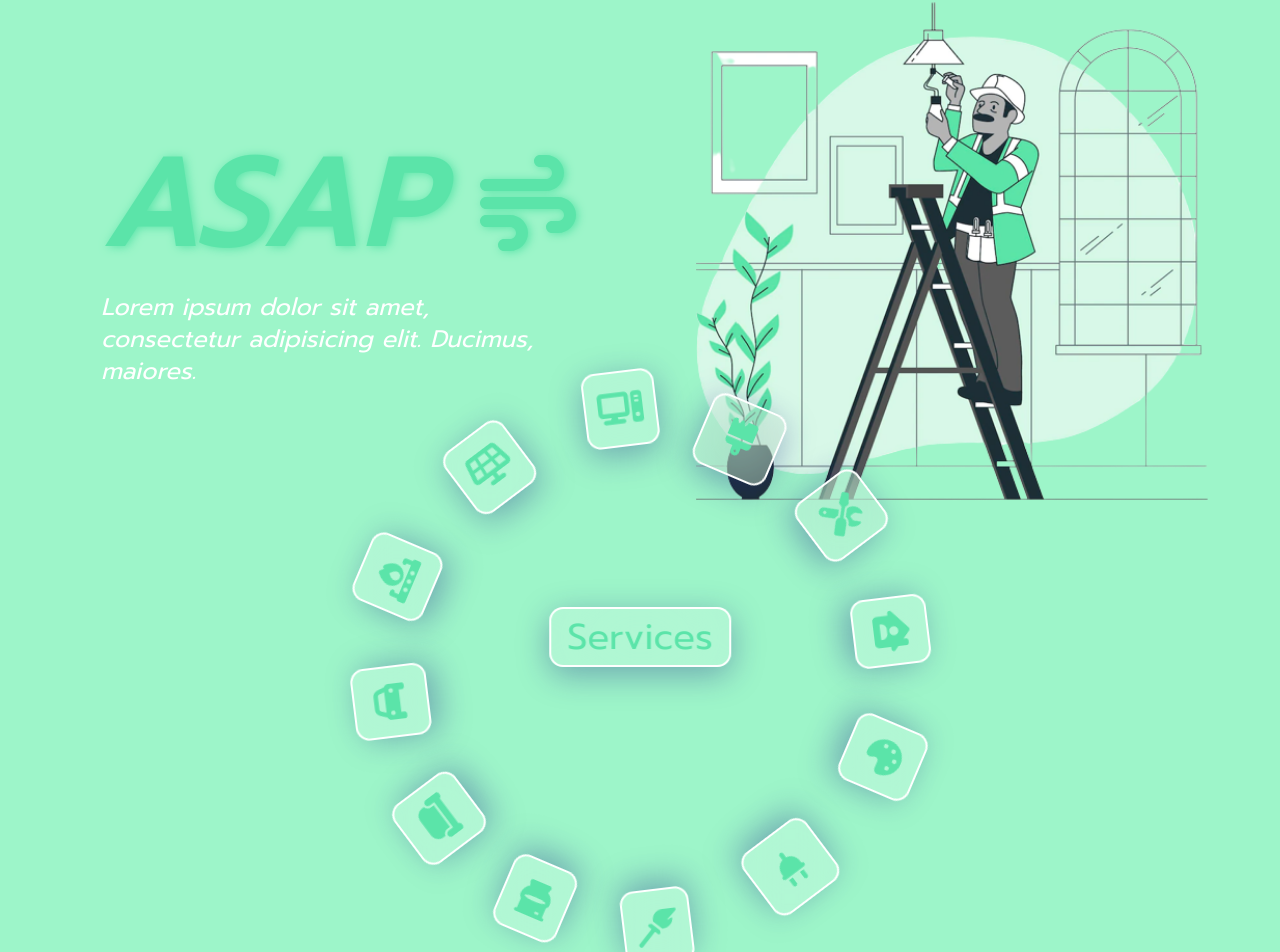
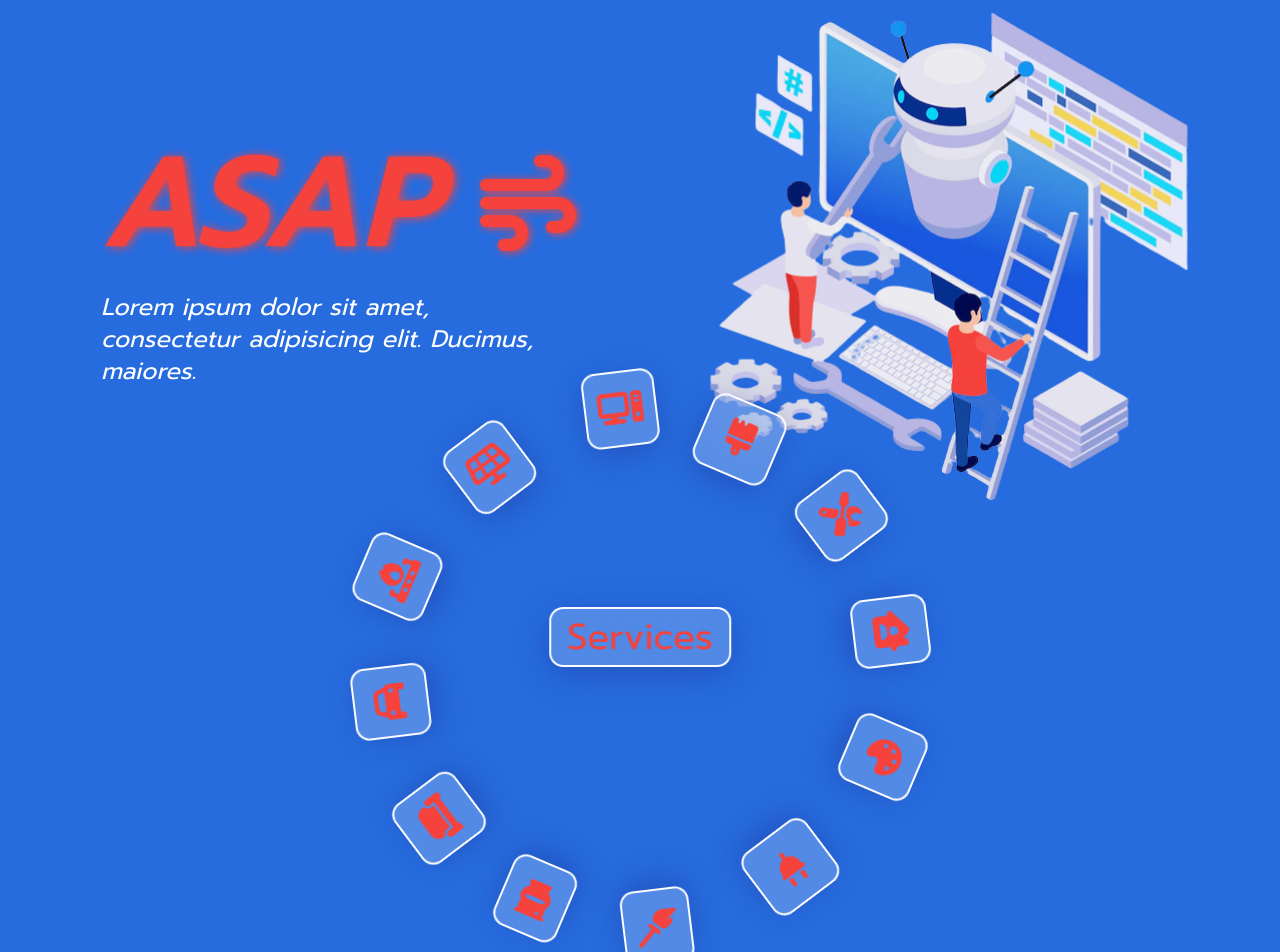
Before and after one commit to RoshanRv/ASAP, a React (Create React App) app: page / in a window 1280 px wide. Shown: the part 133-1085 px from the top of the page. Built offline with nearby package versions, Linux system fonts and the light colour scheme; a web font is replaced by a local one.

Commit message:
added home hero animation

```diff
--- a/src/Components/Home/Home.jsx
+++ b/src/Components/Home/Home.jsx
@@ -21,10 +21,15 @@ const Home = () => {
 
   const serviceAssets = [
     {
-        bg:0,
-        bgColor:'#5be4a9',
-        color:'#9df5c9',
-    },
+      bg:8,
+      bgColor:'#f5423c',
+      color:'#266cdf',
+  },
+    {
+      bg:4,
+      bgColor:'#fb9847',
+      color:'#8db4f4',
+  },
     {
         bg:1,
         bgColor:'#e15a44',
@@ -40,11 +45,7 @@ const Home = () => {
         bgColor:'#509bef',
         color:'#dfe3ff',
     },
-    {
-        bg:4,
-        bgColor:'#fb9847',
-        color:'#8db4f4',
-    },
+
     {
         bg:5,
         bgColor:'#fb9847',
@@ -56,15 +57,17 @@ const Home = () => {
         color:'#e8a0df',
     },
     {
+      bg:0,
+      bgColor:'#5be4a9',
+      color:'#9df5c9',
+  },
+    {
         bg:7,
         bgColor:'#f88c51',
         color:'#ffdab4',
     },
-    {
-        bg:8,
-        bgColor:'#f5423c',
-        color:'#266cdf',
-    }
+
+
   ]
 
     useEffect(()=>{
--- a/src/Components/Home/HomeHero.jsx
+++ b/src/Components/Home/HomeHero.jsx
@@ -56,14 +56,14 @@ const HomeHero = ({serviceAssets,serviceAssetsIndex}) => {
     {/* <span class="before:block before:absolute before:-inset-1 before:-skew-y-2 before:bg-red-400 relative inline-block">
         <span class="relative text-white text-8xl ">ASAP !!!</span>
     </span> */}
-    <div className=" h-full pt-32  -z-50">
+    <div className="animate h-full pt-32  -z-50">
         <div className=" min-h-[70vh] relative rounded-xl flex  items-center">
 
             <div className='w-1/2 h-full text-left align-middle'>
                 <div className="w-mx w-3/4 mx-auto">
                     <div className="flex text-sha items-center gap-x-10 text-9xl  font-bold transition-all duration-[500ms] " style={{color:serviceAssets[serviceAssetsIndex].bgColor}} >
                         <h1 className="" ><em>ASAP</em></h1>
-                        <FontAwesomeIcon  icon={faWind} className='text-8xl' style={{filter:'drop-shadow(2px 1px 4px)'}}/>
+                        <FontAwesomeIcon  icon={faWind} className='text-8xl icon-sha' />
                     </div>
                     <p className='my-6 text-2xl transition-all duration-[500ms] text-white'  ><em>Lorem ipsum dolor sit amet, consectetur adipisicing elit. Ducimus, maiores.</em></p>
 
@@ -71,7 +71,7 @@ const HomeHero = ({serviceAssets,serviceAssetsIndex}) => {
 
 
             </div>
-            <div className='w-1/2 absolute top-0 right-1/2 translate-x-1/2 h-max self-end text-center  flex justify-center flex-col items-center'>
+            <div className='w-1/2 absolute top-0  right-1/2 translate-x-1/2 h-max self-end text-center  flex justify-center flex-col items-center'>
                 {serviceAssets.map((data,i)=>(
                     // <div className='w-max mx-auto text-center'>
                         <img src={serviceList[data.bg]} alt="" className={`h-[32rem]  mx-auto absolute top-0 right-0 translate-x-1/2 transition-all duration-[500ms] ${serviceAssetsIndex==i?' opacity-100':'opacity-0'} `} />
@@ -87,23 +87,23 @@ const HomeHero = ({serviceAssets,serviceAssetsIndex}) => {
         {/*    Hero Spinner */}
         <div className="absolute top-full left-1/2 -z-0 -translate-x-1/2 -translate-y-1/2">
 
-            <div className="relative rounded-full text-4xl  h-[40rem] w-[40rem] bg-gray-00  flex gap- flex-wrap transition-all duration-[500ms]" style={{color:serviceAssets[serviceAssetsIndex].bgColor}} >
+            <div className="relative rounded-full text-4xl animate-zoom h-[40rem] w-[40rem] bg-gray-00  flex gap- flex-wrap transition-all duration-[500ms]" style={{color:serviceAssets[serviceAssetsIndex].bgColor}} >
                 {/*         Services   */}
                 <h1 className=" absolute  top-1/2 glass text-center -translate-y-full  w-max   px-4 py-2 rounded-lg left-1/2 -translate-x-1/2"  >{services}</h1>
                 {/*   */}
                 <div className="w-full h-full rotate ">
-                    <button className='  p-4 spin-hover serv  h-max absolute top-8 left-1/2 -translate-x-1/2  rounded-full glass px-6  ' name='Electrician'  ><FontAwesomeIcon icon={faPlug}  /></button>
-                    <button className='  p-4 spin-hover serv  rotate-[30deg] h-max absolute top-16 right-36  rounded-full glass px-3  ' name='Cleaning'  ><FontAwesomeIcon icon={faBroom}  /></button>
-                    <button className='  p-4 spin-hover serv  rotate-[60deg] h-max absolute top-40 right-16  rounded-full glass px-4  ' name='Plumbing'  ><FontAwesomeIcon icon={faToilet}  /></button>
-                    <button className='  p-4 spin-hover serv  rotate-90 h-max absolute top-1/2 right-8 -translate-y-1/2 rounded-full glass px-3  ' name='Carpenter'  ><FontAwesomeIcon icon={faCouch}  /></button>
-                    <button className='  p-4 spin-hover serv  rotate-[120deg] h-max absolute bottom-40 right-16   rounded-full glass px-4  ' name='Automobile Services'  ><FontAwesomeIcon icon={faCar}  /></button>
-                    <button className='  p-4 spin-hover serv  rotate-[150deg] h-max absolute bottom-16 right-36  rounded-full glass px-3  ' name='Kitchen Remodelling'  ><FontAwesomeIcon icon={faFireBurner}  /></button>
-                    <button className='  p-4 spin-hover serv  rotate-180  h-max absolute bottom-8 left-1/2 -translate-x-1/2   rounded-full glass px-3  ' name='Solar Plant'  ><FontAwesomeIcon icon={faSolarPanel}  /></button>
-                    <button className='  p-4 spin-hover serv  rotate-[210deg] h-max absolute bottom-16 left-36  rounded-full glass px-3  ' name='IT Solutions'  ><FontAwesomeIcon icon={faComputer}  /></button>
-                    <button className='  p-4 spin-hover serv  rotate-[240deg] h-max absolute bottom-40 left-16  rounded-full glass px-6  ' name='Painting'  ><FontAwesomeIcon icon={faBrush}  /></button>
-                    <button className='  p-4 spin-hover serv  rotate-[270deg] h-max absolute top-1/2 left-8 -translate-y-1/2   rounded-full glass px-4  ' name='Computer Services'  ><FontAwesomeIcon icon={faScrewdriverWrench}  /></button>
-                    <button className='  p-4 spin-hover serv  rotate-[300deg] h-max absolute top-40 left-16  rounded-full glass px-3  ' name='Home Application'  ><FontAwesomeIcon icon={faHouseChimneyUser}  /></button>
-                    <button className=' p-4 spin-hover serv  rotate-[330deg] h-max absolute top-16 left-36  rounded-full glass px-4  ' name='Interior '  ><FontAwesomeIcon icon={faPalette}  /></button>
+                    <button className='  p-4 spin-hover serv icon  h-max absolute top-8 left-1/2 -translate-x-1/2  rounded-full glass px-6  ' name='Electrician'  ><FontAwesomeIcon icon={faPlug}  /></button>
+                    <button className='  p-4 spin-hover serv icon  rotate-[30deg] h-max absolute top-16 right-36  rounded-full glass px-3  ' name='Cleaning'  ><FontAwesomeIcon icon={faBroom}  /></button>
+                    <button className='  p-4 spin-hover serv icon  rotate-[60deg] h-max absolute top-40 right-16  rounded-full glass px-4  ' name='Plumbing'  ><FontAwesomeIcon icon={faToilet}  /></button>
+                    <button className='  p-4 spin-hover serv icon  rotate-90 h-max absolute top-1/2 right-8 -translate-y-1/2 rounded-full glass px-3  ' name='Carpenter'  ><FontAwesomeIcon icon={faCouch}  /></button>
+                    <button className='  p-4 spin-hover serv icon  rotate-[120deg] h-max absolute bottom-40 right-16   rounded-full glass px-4  ' name='Automobile Services'  ><FontAwesomeIcon icon={faCar}  /></button>
+                    <button className='  p-4 spin-hover serv icon  rotate-[150deg] h-max absolute bottom-16 right-36  rounded-full glass px-3  ' name='Kitchen Remodelling'  ><FontAwesomeIcon icon={faFireBurner}  /></button>
+                    <button className='  p-4 spin-hover serv icon  rotate-180  h-max absolute bottom-8 left-1/2 -translate-x-1/2   rounded-full glass px-3  ' name='Solar Plant'  ><FontAwesomeIcon icon={faSolarPanel}  /></button>
+                    <button className='  p-4 spin-hover serv icon  rotate-[210deg] h-max absolute bottom-16 left-36  rounded-full glass px-3  ' name='IT Solutions'  ><FontAwesomeIcon icon={faComputer}  /></button>
+                    <button className='  p-4 spin-hover serv icon  rotate-[240deg] h-max absolute bottom-40 left-16  rounded-full glass px-6  ' name='Painting'  ><FontAwesomeIcon icon={faBrush}  /></button>
+                    <button className='  p-4 spin-hover serv icon  rotate-[270deg] h-max absolute top-1/2 left-8 -translate-y-1/2   rounded-full glass px-4  ' name='Computer Servives'  ><FontAwesomeIcon icon={faScrewdriverWrench}  /></button>
+                    <button className='  p-4 spin-hover serv icon  rotate-[300deg] h-max absolute top-40 left-16  rounded-full glass px-3  ' name='Home Application'  ><FontAwesomeIcon icon={faHouseChimneyUser}  /></button>
+                    <button className=' p-4 spin-hover serv icon  rotate-[330deg] h-max absolute top-16 left-36  rounded-full glass px-4  ' name='Interior '  ><FontAwesomeIcon icon={faPalette}  /></button>
                 </div>
 
             </div>
--- a/src/Components/Home/HomeSectionOne.jsx
+++ b/src/Components/Home/HomeSectionOne.jsx
@@ -1,11 +1,14 @@
 import React,{useState}from 'react'
 import Form from './Form'
+import ScrollAnimation from 'react-animate-on-scroll';
 
 export const SectionCard = ({serviceAssets,serviceAssetsIndex,data,setService,setShowForm})=>{
 
 
 
-    return(<div className="glass lg:p-6 flex justify-center items-center transition-all duration-500 " style={{ border:'4px solid' ,borderColor:serviceAssets[serviceAssetsIndex].color}} >
+    return(
+    // <ScrollAnimation animateIn="fadeIn"  duration={2000}>
+        <div className="glass lg:p-6 flex justify-center items-center transition-all duration-500 " style={{ border:'4px solid' ,borderColor:serviceAssets[serviceAssetsIndex].color}} >
             <div className='w-3/4'>
                 <h1 className="lg:text-3xl transition-all duration-[500ms] mb-4  " style={{color:serviceAssets[serviceAssetsIndex].bgColor,textDecorationLine:'underline',textDecorationColor:serviceAssets[serviceAssetsIndex].color, textUnderlineOffset:'5px'}}>{data.head}</h1>
                 <p className="text-black text-left">{data.subHead}</p>
@@ -20,6 +23,7 @@ export const SectionCard = ({serviceAssets,serviceAssetsIndex,data,setService,se
 
 
         </div>
+    // </ScrollAnimation>
 
     )}
 
--- a/src/index.css
+++ b/src/index.css
@@ -11,11 +11,56 @@ body{
     /* background: rgb(11,9,121); */
 background: linear-gradient(102deg, rgba(11,9,121,1) 42%, rgba(145,0,255,1) 100%);
 /* background-size: 150%; */
+}
+
+
+.animate{
+    animation-name: fadeIn;
+    animation-duration: 2000ms;
+}
+
+@keyframes fadeIn {
+
+    0%{
+        opacity: 0;
+    }
+
+    100%{
+        opacity: 1;
+    }
+
+}
+
+.animate-zoom{
+
+    animation-name: zoom;
+    animation-duration: 2500ms;
+}
+
+@keyframes zoom {
+
+    0%{
+        transform: scale(0.2);
+        opacity: 0;
+    }
+
+    100%{
+        transform: scale(1);
+        opacity: 1;
+    }
 
 }
 
 .text-sha{
     text-shadow: 2px 1px 10px ;
+}
+
+.icon-sha{
+    filter:drop-shadow(2px 1px 4px);
+}
+
+.serv{
+    /* filter:drop-shadow(1px 1px .1px); */
 }
 
 .glass{
```
Lines whose indentation alone changed are shown as unchanged.
